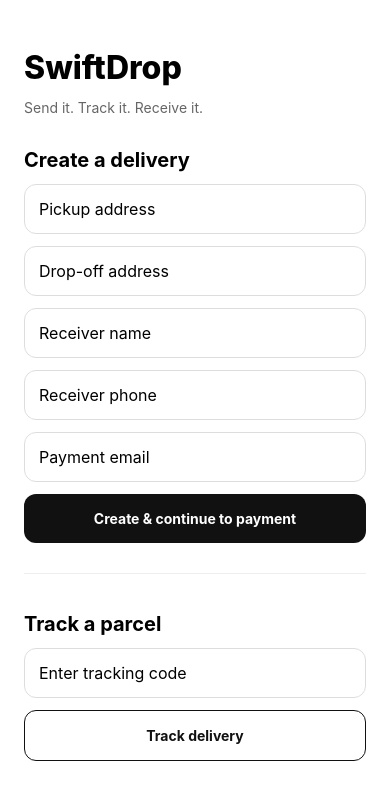
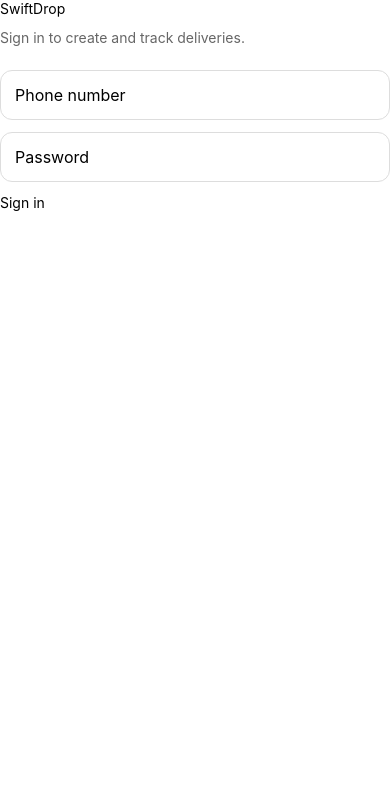
Before and after one commit to bishoptobiloba35-dotcom/Swiftie, a React Native app in the folder apps/customer/: screen / in a window 390 px wide. Shown: the top 800 px of the page. Built offline with nearby package versions, Linux system fonts and the light colour scheme; no server answers.

Commit message:
Connect customer app to real sign-in session

```diff
--- a/apps/customer/App.tsx
+++ b/apps/customer/App.tsx
@@ -14,6 +14,20 @@
 }
 
 export default function App() {
+  const [signedIn, setSignedIn] = React.useState(false);
+  const [authPhone, setAuthPhone] = React.useState("");
+  const [authPassword, setAuthPassword] = React.useState("");
+
+  async function signIn() {
+    try {
+      const result = await api.login(authPhone, authPassword);
+      await AsyncStorage.setItem("swiftdrop.customerAccessToken", result.accessToken);
+      setSignedIn(true);
+    } catch (error) {
+      Alert.alert("Sign in failed", error instanceof Error ? error.message : "Unable to sign in");
+    }
+  }
+
   const [pickup, setPickup] = React.useState("");
   const [dropoff, setDropoff] = React.useState("");
   const [receiver, setReceiver] = React.useState("");
@@ -106,6 +120,18 @@
 
   React.useEffect(() => () => socketRef.current?.close(), []);
 
+  if (!signedIn) {
+    return (
+      <SafeAreaView style={styles.container}>
+        <Text style={styles.title}>SwiftDrop</Text>
+        <Text style={styles.subtitle}>Sign in to create and track deliveries.</Text>
+        <TextInput style={styles.input} placeholder="Phone number" value={authPhone} onChangeText={setAuthPhone} keyboardType="phone-pad" />
+        <TextInput style={styles.input} placeholder="Password" value={authPassword} onChangeText={setAuthPassword} secureTextEntry />
+        <Pressable style={styles.button} onPress={signIn}><Text style={styles.buttonText}>Sign in</Text></Pressable>
+      </SafeAreaView>
+    );
+  }
+
   return (
     <SafeAreaView style={styles.safe}>
       <ScrollView contentContainerStyle={styles.container}>
```
